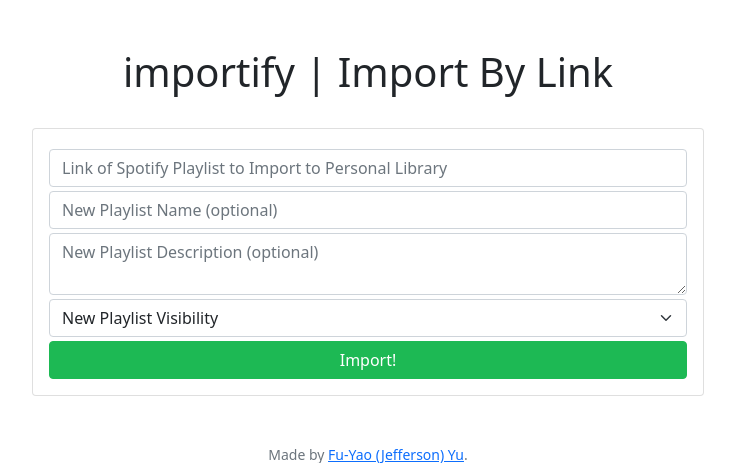
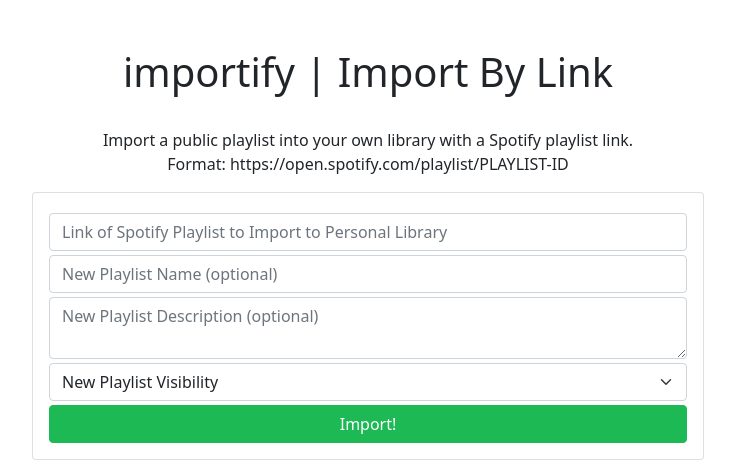
Before and after one commit to JeffersonYu1/importify, a Flask app: page /link in a window 1280 px wide. Shown: the part 57-520 px from the top of the page, without its empty margins (272-1007 px from the left). Run offline with Flask 2, Linux system fonts and the light colour scheme; the visitor is signed in with stand-in values (Sample User, id 1); parts of the project's set-up code (start-up, migrations or seed data) failed here and were passed over; some libraries are stand-ins or nearby versions.

Commit message:
Release v1.0

```diff
--- a/app.py
+++ b/app.py
@@ -24,9 +24,7 @@
 SPOTIFY_API_URL = "{}/{}".format(SPOTIFY_API_BASE_URL, API_VERSION)
 
 # Server-side Parameters
-CLIENT_SIDE_URL = "http://127.0.0.1"
-PORT = 5000
-REDIRECT_URI = "{}:{}/callback/q".format(CLIENT_SIDE_URL, PORT)
+REDIRECT_URI = "{}/callback/q".format(os.environ.get("SPOTIPY_REDIRECT_URL"))
 SCOPE = "user-library-read user-library-modify playlist-modify-private playlist-modify-public ugc-image-upload"
 SHOW_DIALOG_bool = True
 
@@ -65,8 +63,8 @@
 if not os.environ.get("SPOTIPY_CLIENT_SECRET"):
     raise RuntimeError("SPOTIPY_CLIENT_SECRET not set")
 
-if not os.environ.get("SPOTIPY_REDIRECT_URI"):
-    raise RuntimeError("SPOTIPY_REDIRECT_URI not set")
+if not os.environ.get("SPOTIPY_REDIRECT_URL"):
+    raise RuntimeError("SPOTIPY_REDIRECT_URL not set")
 
 # Require login on certain pages
 def login_required(f):
@@ -265,12 +263,12 @@
         # Get form data for playlist
         playlist_name = request.form.get("playlist_name")
         if not playlist_name:
-            playlist_name = "importspotify playlist"
+            playlist_name = "importify playlist"
         playlist_name.strip()
 
         playlist_desc = request.form.get("playlist_desc")
         if not playlist_desc:
-            playlist_desc = "playlist created with importspotify"
+            playlist_desc = "playlist created with importify"
         playlist_desc.strip()
 
         playlist_paste = request.form.get("playlist_paste")
--- /dev/null
+++ b/static/scripts.js
@@ -0,0 +1,6 @@
+function loading_message()
+{
+    message = document.querySelector("#display_message");
+    message.innerHTML = "Playlists with more than 100 songs may have longer loading times.&#10;Thanks for your patience :)";
+    message.style.display = "inline";
+}
--- a/templates/index.html
+++ b/templates/index.html
@@ -23,6 +23,8 @@
     {% if session.response_data %}
         <p><a href="/text">Import By Text</a></p>
         <p><a href="/link">Import By Link</a></p>
+        <p>Import From YouTube (coming soon!)</p>
+        <p>Import From KKBox (coming soon!)</p>
         <p><a href="/info">Attribution & Info</a></p>
     {% else %}
         <p><a href="/login">Log In</a></p>
--- a/templates/layout.html
+++ b/templates/layout.html
@@ -15,6 +15,7 @@
 
         <script src="https://code.jquery.com/jquery-3.5.1.slim.min.js" integrity="sha384-DfXdz2htPH0lsSSs5nCTpuj/zy4C+OGpamoFVy38MVBnE+IbbVYUew+OrCXaRkfj" crossorigin="anonymous"></script>
         <script src="https://cdn.jsdelivr.net/npm/bootstrap@4.5.3/dist/js/bootstrap.bundle.min.js" integrity="sha384-ho+j7jyWK8fNQe+A12Hb8AhRq26LrZ/JpcUGGOn+Y7RsweNrtN/tE3MoK7ZeZDyx" crossorigin="anonymous"></script>
+        <script src="/static/scripts.js"></script>
 
         <title>{% block title %}{% endblock %} | importify</title>
     </head>
--- a/templates/link.html
+++ b/templates/link.html
@@ -17,8 +17,16 @@
     <br>
 
     {% if error %}
-        <p style="color:red">{{error}}</p>
+        <p id="error_message" style="color:red">{{error}}</p>
     {% endif %}
+
+    <p id="display_message" style="color:blue; display: none"></p>
+
+    <p id="instructions">
+        Import a public playlist into your own library with a Spotify playlist link.
+        <br>
+        Format: https://open.spotify.com/playlist/PLAYLIST-ID
+    </p>
 
     <div class="container">
         <div class="row justify-content-center">
@@ -44,7 +52,7 @@
                                 <option value="False">Private</option>
                             </select>
 
-                            <button type="submit" class="btn spotify-green-button" style="width:100%">Import!</button>
+                            <button type="submit" class="btn spotify-green-button" style="width:100%" onclick="loading_message()">Import!</button>
                         </form>
                     </div>
                 </div>
```
Also changed, not shown: requirements.txt (+17 -0 lines), templates/text.html (+11 -1 lines), README.md.
